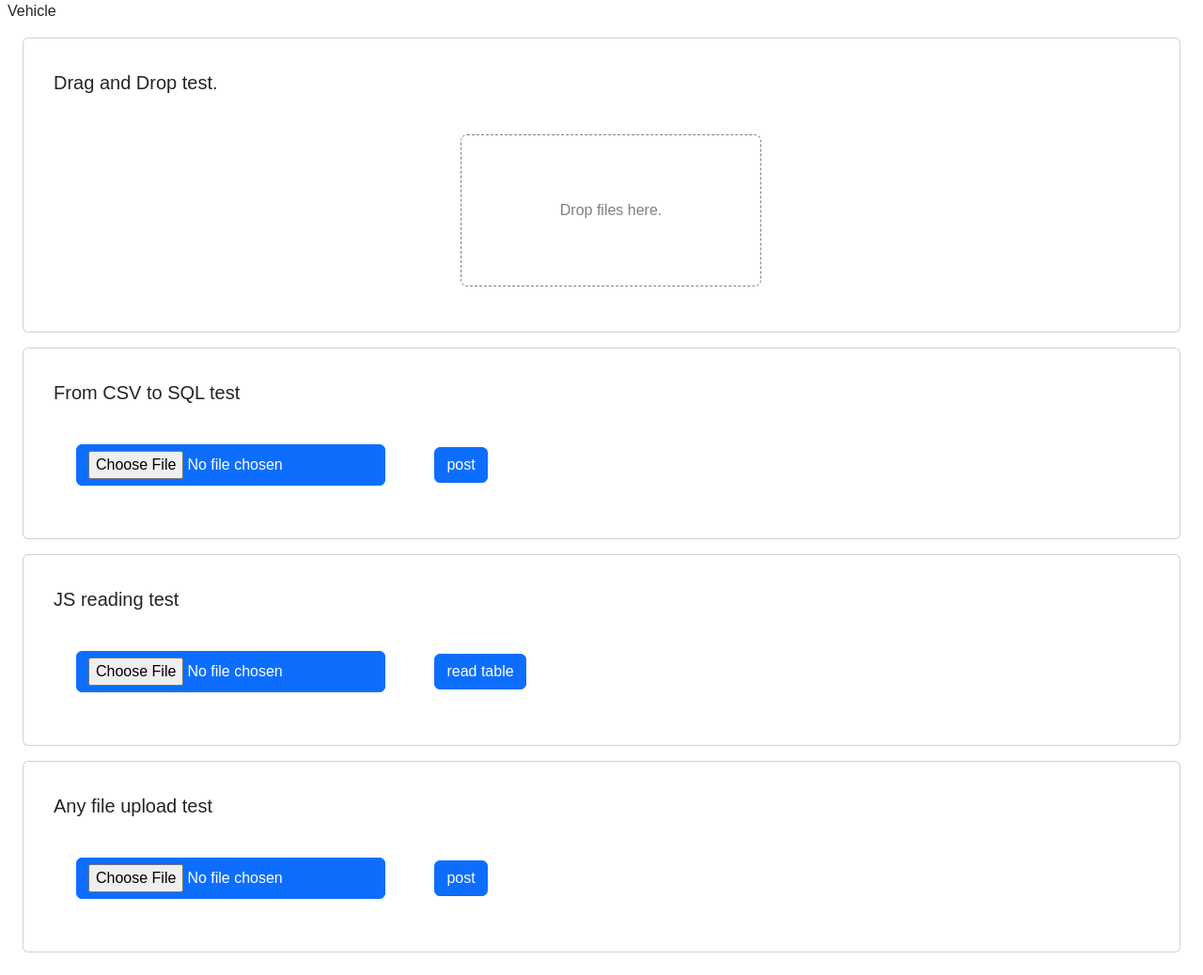
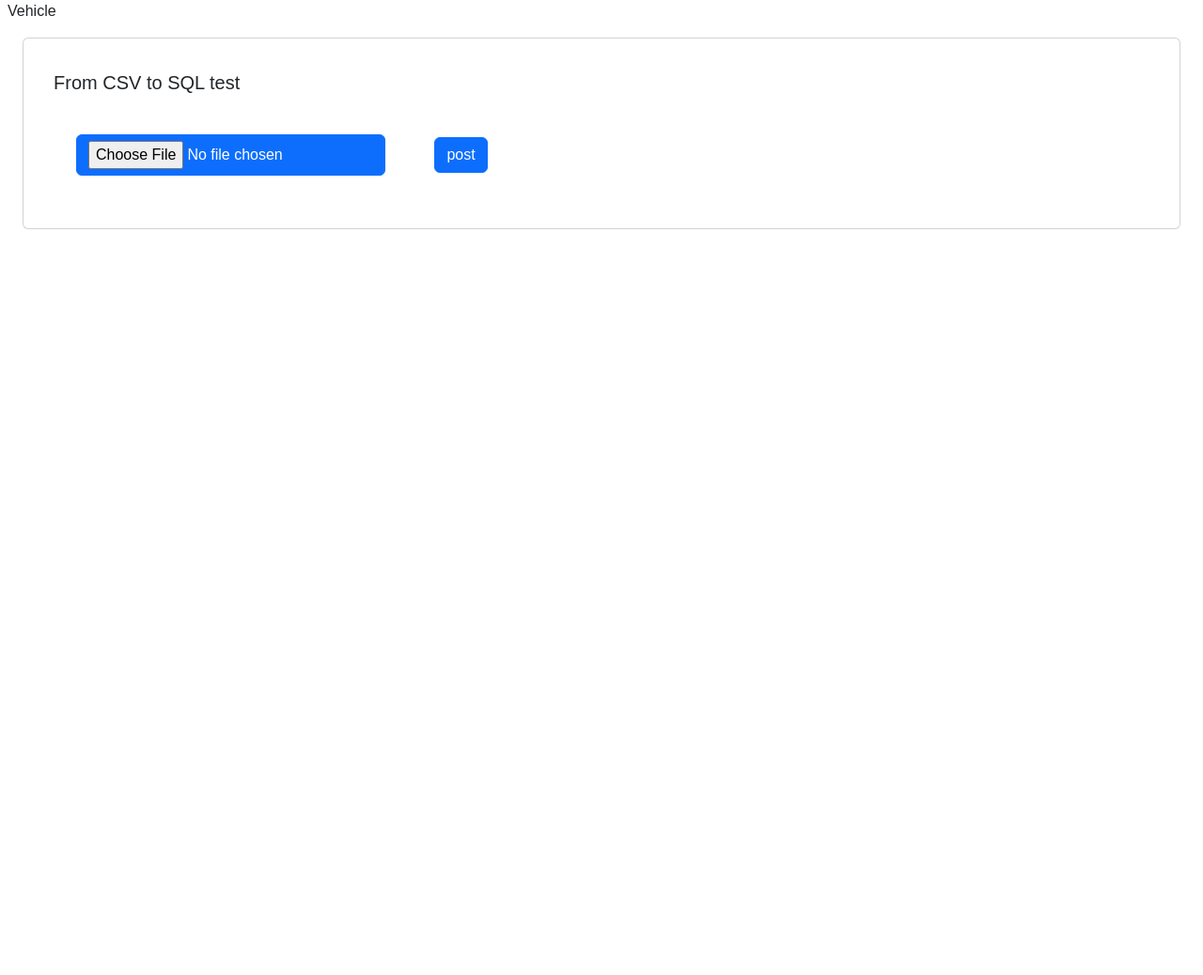
Before and after one commit to eTsujimura/APE_PUB, a Python web app: template templates/import.html in a window 1280 px wide. Shown: the part 232-1270 px from the top of the page at 94% size. After the commit the page ends 476 px from the top, so only its background shows below. Run offline with Jinja, Linux system fonts and the light colour scheme; the template is opened without the code that fills it, so the values that code supplies are empty.

Commit message:
cleaned import

```diff
--- a/requirements.txt
+++ b/requirements.txt
@@ -1,6 +1,6 @@
 annotated-types==0.7.0
 anyio==4.9.0
-bcrypt==4.3.0
+bcrypt==4.0.1
 certifi==2025.1.31
 cffi==1.17.1
 chardet==5.2.0
--- a/templates/import.html
+++ b/templates/import.html
@@ -23,18 +23,7 @@
   <p>Vehicle</p>
 
 
-<div class="card p-3 m-3">
-        <figure class="p-3 mb-0">
-          <blockquote class="blockquote">
-            <p>Drag and Drop test.</p>
-          </blockquote>
-            <div id="wrapper">
-              <div id="fileDropBox">Drop files here.</div>
-              <p id="message"></p>
-            </div>
-        </figure>
-      </div>
-
+<!-- File upload test | upload_csv_2 -->
 <div class="card p-3 m-3">
     <figure class="p-3 mb-0">
         <blockquote class="blockquote">
@@ -49,7 +38,32 @@
         </div>
     </figure>
 </div>
+  </div>
 
+    <div class="tab-pane fade" id="nav-ticket" role="tabpanel" aria-labelledby="nav-ticket-tab">
+  <!--  Ticket   -->
+  <p>Ticket</p>
+
+  <!-- Drag and Drop test | upload_csv_1-->
+  <div class="card p-3 m-3">
+        <figure class="p-3 mb-0">
+          <blockquote class="blockquote">
+            <p>Drag and Drop test.</p>
+          </blockquote>
+            <div id="wrapper">
+              <div id="fileDropBox">Drop files here.</div>
+              <p id="message"></p>
+            </div>
+        </figure>
+      </div>
+
+
+  </div>
+
+  <div class="tab-pane fade" id="nav-parts" role="tabpanel" aria-labelledby="nav-parts-tab">
+  <!--  parts   -->
+  <p>Parts</p>
+<!-- No backend processing, just client-side reading -->
 <div class="card p-3 m-3">
     <figure class="p-3 mb-0">
         <blockquote class="blockquote">
@@ -64,6 +78,7 @@
     </figure>
 </div>
 
+<!-- File upload test | upload_any_file -->
 <div class="card p-3 m-3">
     <figure class="p-3 mb-0">
         <blockquote class="blockquote">
@@ -80,24 +95,6 @@
 </div>
 
 
-
-
-
-  </div>
-
-    <div class="tab-pane fade" id="nav-ticket" role="tabpanel" aria-labelledby="nav-ticket-tab">
-  <!--  Ticket   -->
-  <p>Ticket</p>
-
-
-  </div>
-
-  <div class="tab-pane fade" id="nav-parts" role="tabpanel" aria-labelledby="nav-parts-tab">
-  <!--  parts   -->
-  <p>Parts</p>
-
-
-
   </div>
 </div>
 
@@ -105,6 +102,7 @@
 
 
   <script>
+    // Drag and Drop functionality
     const dropArea = document.getElementById('fileDropBox');
     const message = document.getElementById('message');
 
@@ -145,6 +143,8 @@
 
 
 <script type="text/javascript">
+  // Function to read CSV file and generate a table
+  // No backend processing, just client-side reading
 function generateTable() {
   var fileInput = document.getElementById('csvFile');
   var file = fileInput.files[0];
```
Also changed, not shown: 1 other file.
